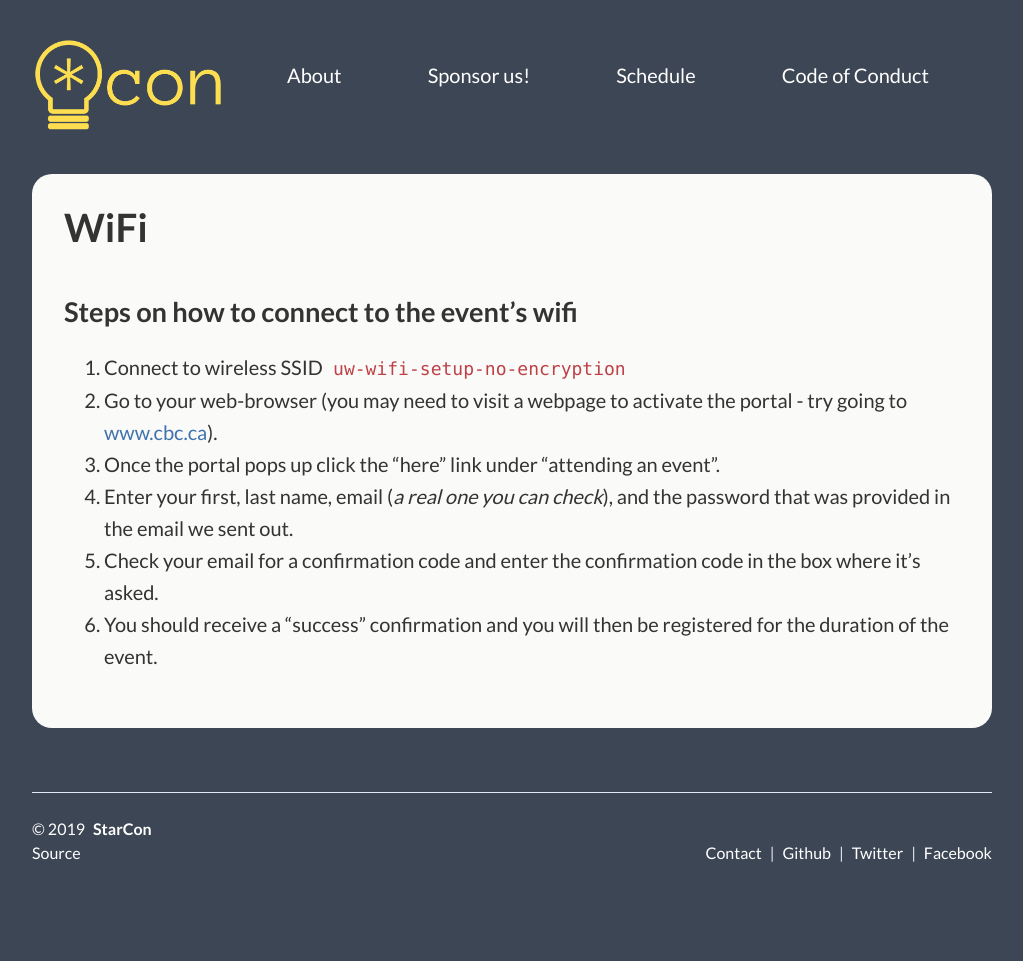
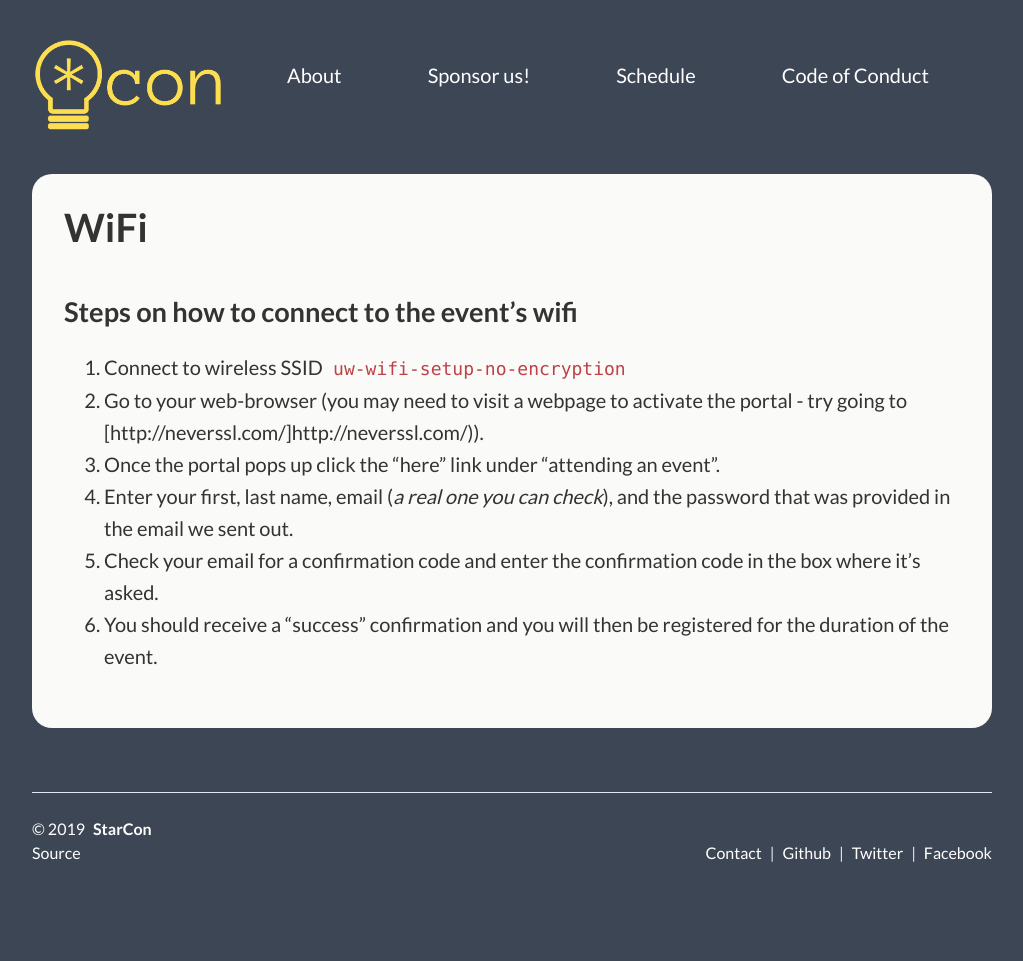
Before and after one commit to StarConKW/starconkw.github.io, a Jekyll site: the page built from _pages/wifi.md, in a window 1280 px wide. Shown: the whole page, without its empty margins (128-1151 px from the left). Built offline with Jekyll 4.4.1, drawn with Linux system fonts in a browser that asks for light colours.

Commit message:
Update wifi.md

```diff
--- a/_pages/wifi.md
+++ b/_pages/wifi.md
@@ -8,7 +8,7 @@ permalink: /wifi/
 ## Steps on how to connect to the event's wifi
 
 1. Connect to wireless SSID `uw-wifi-setup-no-encryption`
-2. Go to your web-browser (you may need to visit a webpage to activate the portal - try going to [www.cbc.ca](www.cbc.ca)).
+2. Go to your web-browser (you may need to visit a webpage to activate the portal - try going to [http://neverssl.com/]http://neverssl.com/)).
 3. Once the portal pops up click the "here" link under "attending an event".
 4. Enter your first, last name, email (_a real one you can check_), and the password that was provided in the email we sent out.
 5. Check your email for a confirmation code and enter the confirmation code in the box where it's asked.
```
